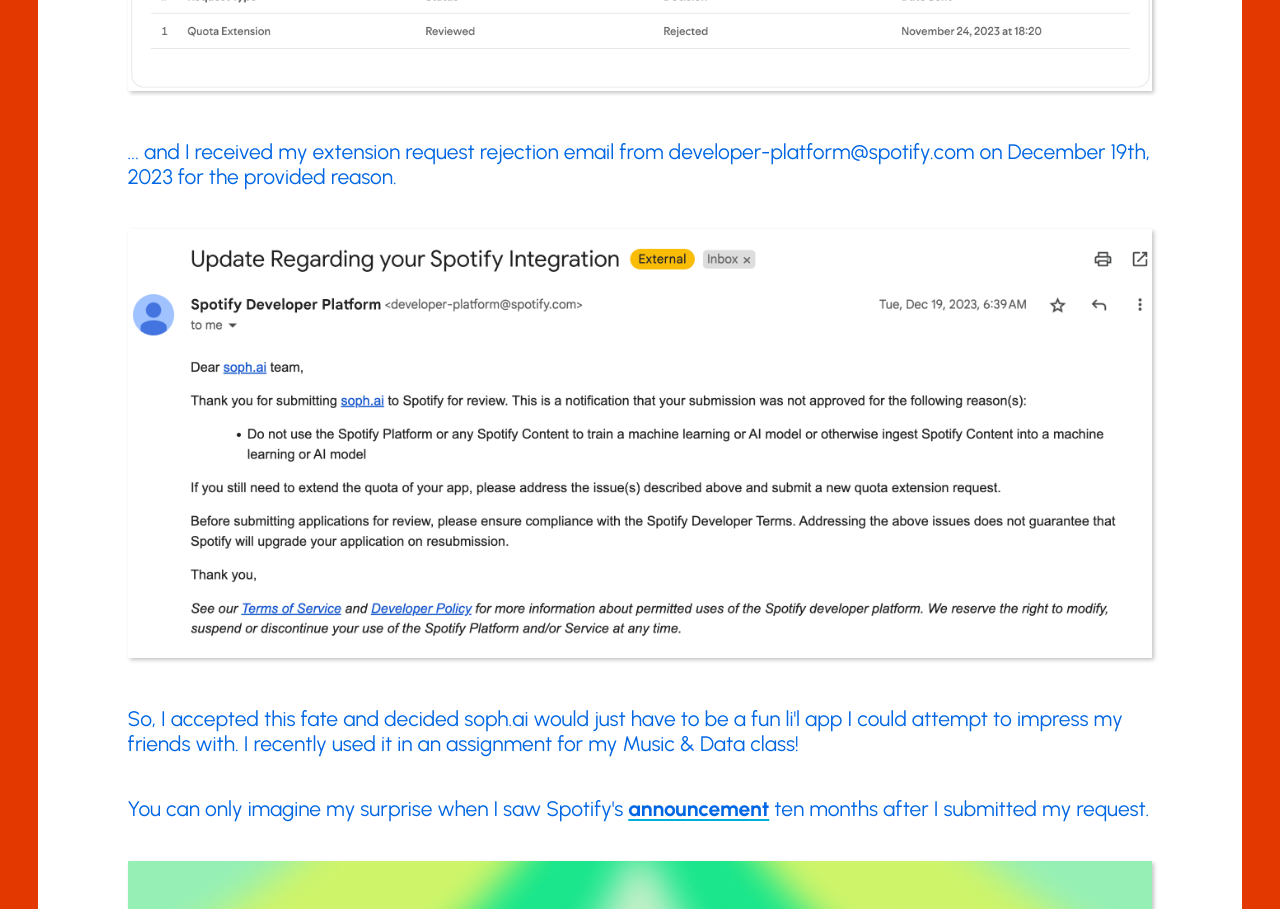
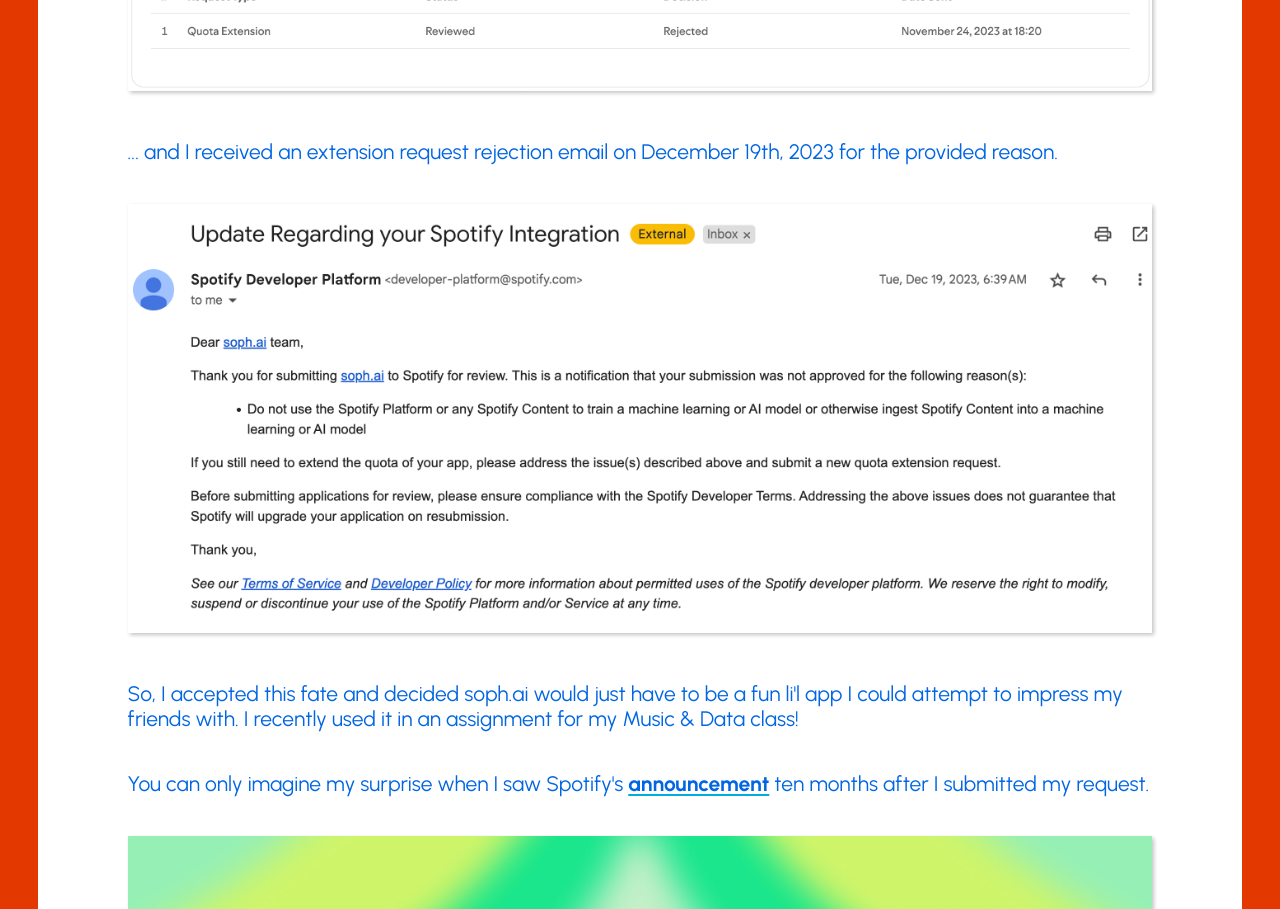
Before and after one commit to sophiawliu/webby, a plain HTML site: page blog.phia/soph-v-ai/index.html in a window 1280 px wide. Shown: the part 2260-3169 px from the top of the page. Drawn offline with Linux system fonts and the light colour scheme.

Commit message:
Update index.html

```diff
--- a/blog.phia/soph-v-ai/index.html
+++ b/blog.phia/soph-v-ai/index.html
@@ -54,7 +54,7 @@
             <div class="image-plus-desc">
                 <img class="blog-image" style="width: 80vw" src="./extension-request.png" alt="extension request">
             </div>
-            <p class="blog-body">... and I received my extension request rejection email from developer-platform@spotify.com on December 19th, 2023 for the provided reason.</p>
+            <p class="blog-body">... and I received an extension request rejection email on December 19th, 2023 for the provided reason.</p>
             <div class="image-plus-desc">
                 <img class="blog-image" style="width: 80vw" src="./email.png" alt="email rejecting request">
             </div>
```
